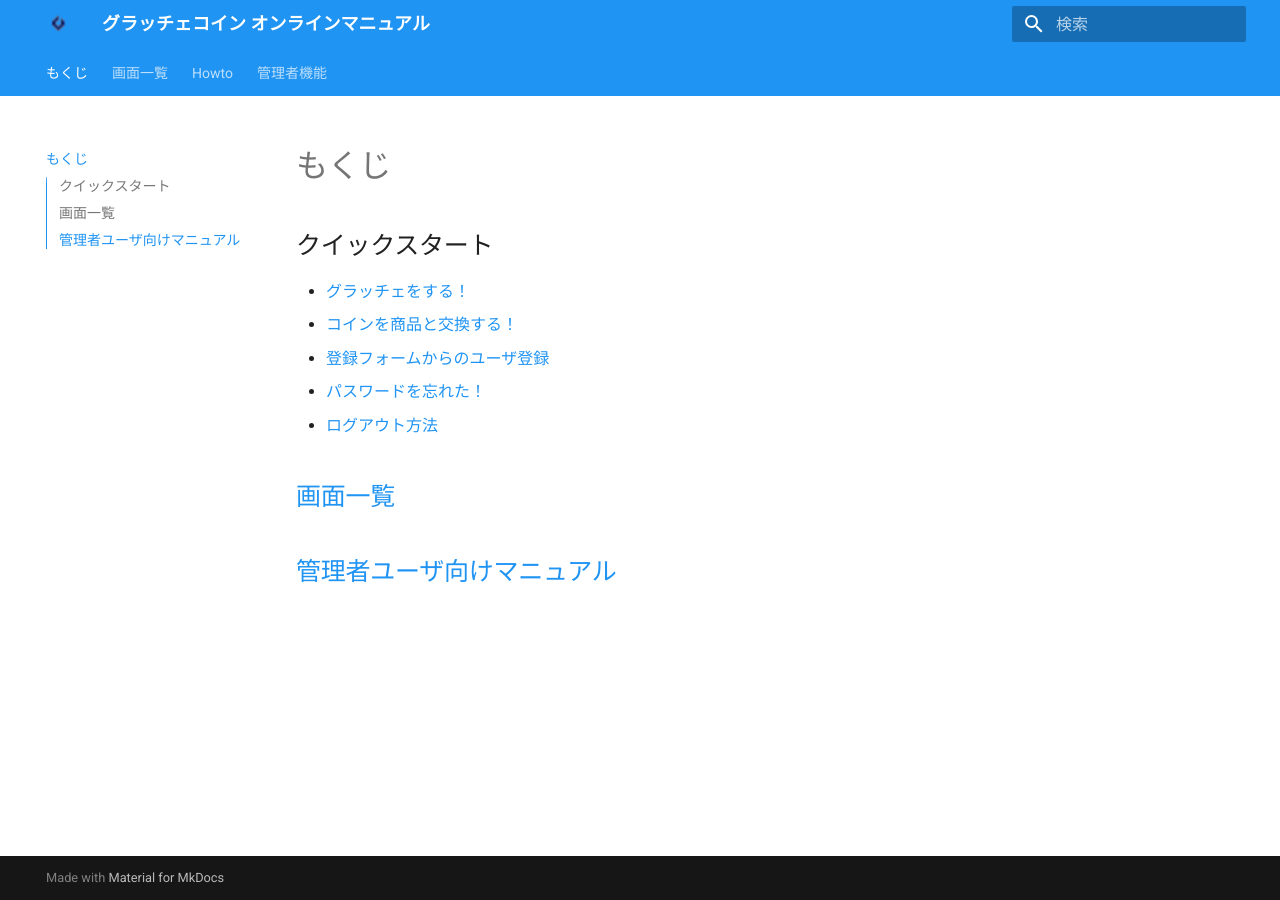
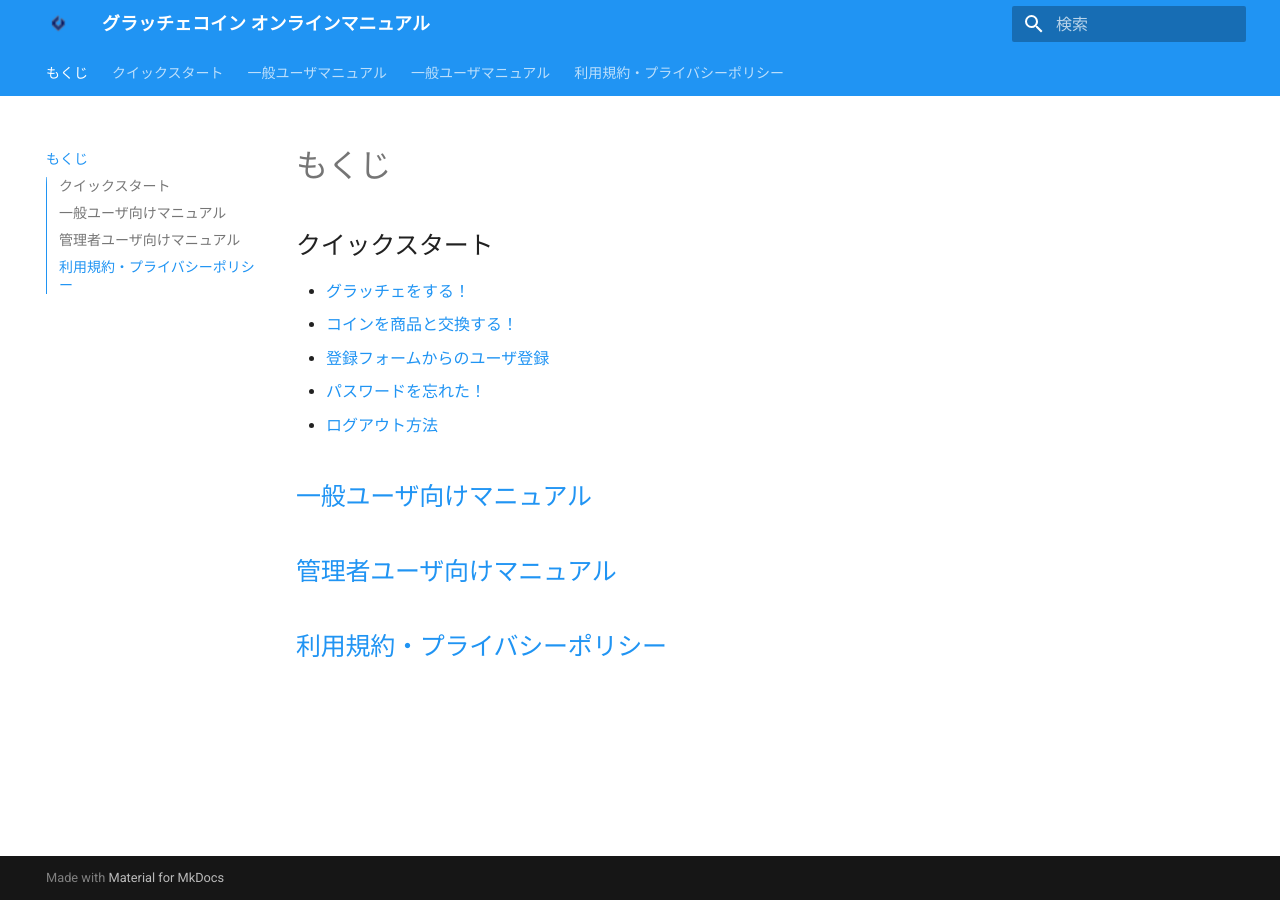
Before and after one commit to valuesoftware/graziecoin-docs, an MkDocs documentation site: the page built from docs/index.md, in a window 1280 px wide. Built offline with MkDocs 1.6.1 and Material for MkDocs 9.7.7, drawn with Linux system fonts in a browser that asks for light colours.

Commit message:
利用規約ページ作成

```diff
--- a/docs/index.md
+++ b/docs/index.md
@@ -7,7 +7,13 @@
 - [パスワードを忘れた！](howto/howto04.md)
 - [ログアウト方法](管理者機能/logout.md)
 
+<!--
+## [画面一覧](user_screens.md)
+-->
 
-## [画面一覧](user_screens.md)
+## [一般ユーザ向けマニュアル](管理者機能/index.md)
 
 ## [管理者ユーザ向けマニュアル](管理者機能/index.md)
+
+
+## [利用規約・プライバシーポリシー](policy.md)
--- /dev/null
+++ b/docs/policy.md
@@ -0,0 +1,4 @@
+# 利用規約・プライバシーポリシー
+
+- [利用規約](pdf/graziecoin_termofservice.pdf)
+- [プライバシーポリシー](pdf/graziecoin_privacy.pdf)
--- a/mkdocs.yml
+++ b/mkdocs.yml
@@ -29,3 +29,13 @@
     - 'libs/lightbox-plus-jquery.min.js'
 extra_css:
     - 'libs/lightbox.min.css'
+nav:
+  - 'もくじ': 'index.md'
+  - 'クイックスタート':
+    - 'グラッチェする！': 'howto/howto01.md'
+    - 'コインを商品と交換する！': 'howto/howto02.md'
+    - '登録フォームからのユーザ登録': 'howto/howto03.md'
+    - 'パスワードを忘れた！': 'howto/howto04.md'
+  - '一般ユーザマニュアル': '管理者機能/index.md'
+  - '管理者ユーザマニュアル': '管理者機能/index.md'
+  - '利用規約・プライバシーポリシー': 'policy.md'
```
Also changed, not shown: docs/howto/howto04.md (+4 -2 lines), 2 other files.
